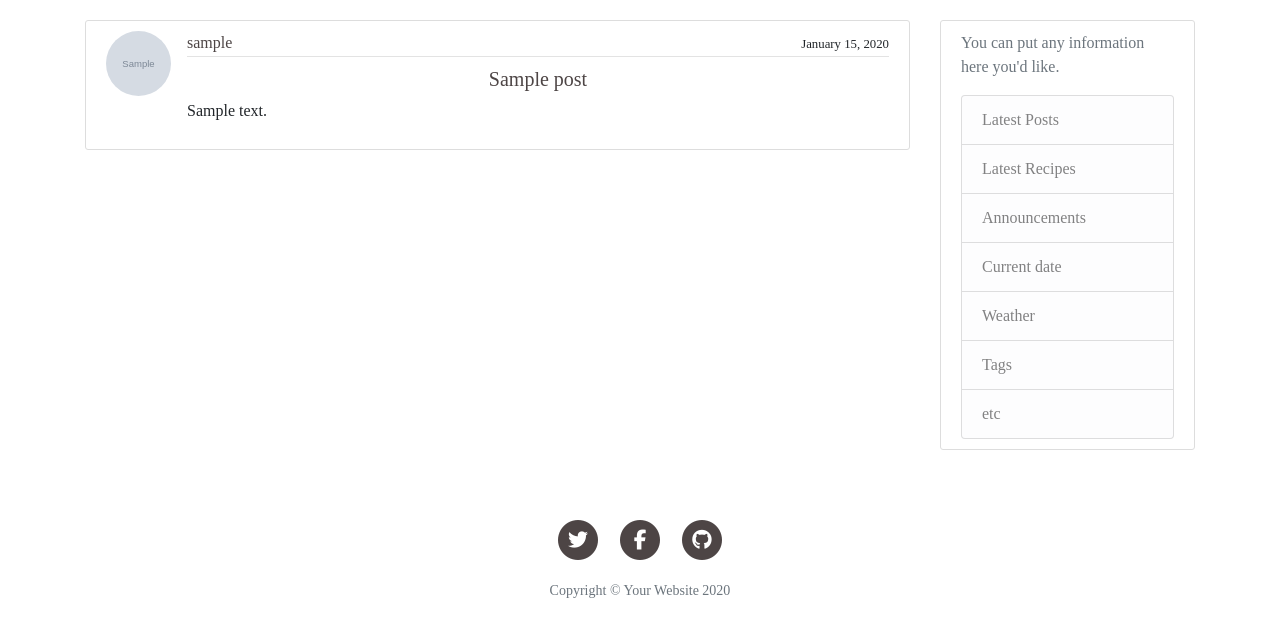
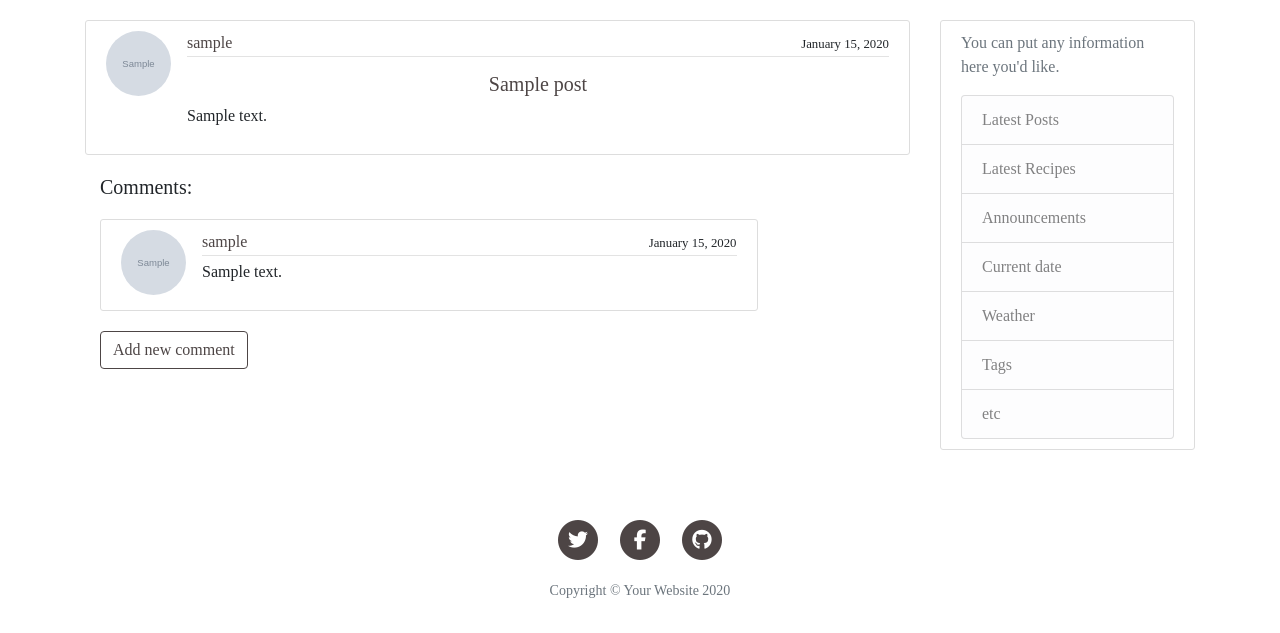
Before and after one commit to tomekmatuszewski/Diet_composer, a Django app: page /blog/ in a window 1280 px wide. Shown: the part 154-787 px from the top of the page. Run offline with Django 3.2, Linux system fonts and the light colour scheme; a user stored in the database is signed in; tables that the repository leaves empty hold one stand-in row (values such as "Sample post"); grey boxes marked "Sample" are stand-in pictures; parts of the project's set-up code (start-up, migrations or seed data) failed here and were passed over; some libraries are stand-ins or nearby versions.

Commit message:
comment added

```diff
--- a/apps/diet_blog/admin.py
+++ b/apps/diet_blog/admin.py
@@ -1,5 +1,6 @@
 from django.contrib import admin
 
-from .models import *
+from .models import Post, Comment
 
 admin.site.register(Post)
+admin.site.register(Comment)
--- a/apps/diet_blog/models/__init__.py
+++ b/apps/diet_blog/models/__init__.py
@@ -1 +1,2 @@
 from .blog_post import Post
+from .post_comment import Comment
--- /dev/null
+++ b/apps/diet_blog/models/post_comment.py
@@ -0,0 +1,16 @@
+from django.contrib.auth.models import User
+from django.db import models
+from django.urls import reverse
+from django.utils import timezone
+from apps.diet_blog.models import Post
+
+
+class Comment(models.Model):
+
+    content = models.TextField()
+    date_comment = models.DateTimeField(default=timezone.now)
+    post = models.ForeignKey(Post, on_delete=models.CASCADE, related_name="comments")
+    author = models.ForeignKey(User, on_delete=models.CASCADE)
+
+    def __repr__(self):
+        return f"{self.content}"
--- a/apps/diet_blog/static/diet_blog/blog_static.css
+++ b/apps/diet_blog/static/diet_blog/blog_static.css
@@ -63,7 +63,7 @@
   vertical-align: middle;
 }
 
-h5
+.content-section h5
 {
    color: #4D4545;
    margin-top: 15px;
@@ -74,6 +74,7 @@
 {
     color: #4D4545 !important;
     border-color: #4D4545 !important;
+    margin-top: 40px;
 }
 
 .buttons-paginate .btn:hover
@@ -85,3 +86,27 @@
 {
     background-color: #A59E9D !important;
 }
+
+/* comments */
+
+.comments-section
+{
+    display: inline-block;
+}
+
+.comments-section h5
+{
+   margin-top: 0px;
+}
+
+.comments-section .btn
+{
+
+   color: #4D4545 !important;
+   border-color: #4D4545 !important;
+}
+
+.comments-section .btn:hover
+{
+   background-color: #A59E9D !important;
+}
--- a/apps/diet_blog/templates/diet_blog/blog.html
+++ b/apps/diet_blog/templates/diet_blog/blog.html
@@ -12,6 +12,31 @@
                 <p class="article-content">{{ post.content }}</p>
             </div>
         </article>
+        <div class="col-md-10 comments-section">
+            <h5>Comments: </h5>
+            {% if not post.comments.all %}
+                <span>No comments yet..</span>
+                {% if user.is_authenticated %}
+                    <a class="btn btn-outline-info ml-3" href="{% url 'comment-create' post.id %}">Add comment</a>
+                {% endif %}
+            {% else %}
+                {% for comment in post.comments.all %}
+                    <article class="media content-section">
+                        <img class="rounded-circle article-img" src="{{ comment.author.profile.image.url }}">
+                        <div class="media-body">
+                            <div class="article-metadata">
+                                <span class="article-author mr-2"><a  href="#">{{ comment.author }}</a></span>
+                                <span class="article-date ml-5"><small> {{ comment.date_comment|date:"F d, Y" }}</small></span>
+                            </div>
+                            <p class="article-content">{{ comment.content }}</p>
+                        </div>
+                    </article>
+                {% endfor %}
+                {% if user.is_authenticated %}
+                    <a class="btn btn-outline-info mb-4 ml-0 mt-0" href="{% url 'comment-create' post.id %}">Add new comment</a>
+                {% endif %}
+            {% endif %}
+        </div>
     {% endfor %}
 
     <div class="buttons-paginate">
--- a/apps/diet_blog/urls.py
+++ b/apps/diet_blog/urls.py
@@ -1,7 +1,7 @@
 from django.urls import path
 
 from .views import (PostCreateView, PostDeleteView, PostDetailView,
-                    PostListView, PostUpdateView, UserPostListView)
+                    PostListView, PostUpdateView, UserPostListView, CommentCreateView)
 
 urlpatterns = [
     path("blog/", PostListView.as_view(), name="diet_composer-blog"),
@@ -10,4 +10,5 @@
     path("post/<int:pk>/update/", PostUpdateView.as_view(), name="post-update"),
     path("post/<int:pk>/delete/", PostDeleteView.as_view(), name="post-delete"),
     path("user/<str:username>", UserPostListView.as_view(), name="user-posts"),
+    path("post/<int:pk>/comment", CommentCreateView.as_view(), name="comment-create"),
 ]
--- a/apps/diet_blog/views.py
+++ b/apps/diet_blog/views.py
@@ -4,11 +4,10 @@
 from django.views.generic import (CreateView, DeleteView, DetailView, ListView,
                                   UpdateView)
 
-from apps.diet_blog.models import Post
+from apps.diet_blog.models import Post, Comment
 
 
 class PostListView(ListView):
-
     model = Post
     template_name = "diet_blog/blog.html"
     context_object_name = "posts"
@@ -18,7 +17,6 @@
 
 
 class UserPostListView(ListView):
-
     model = Post
     template_name = "diet_blog/user_posts.html"
     context_object_name = "posts"
@@ -30,12 +28,10 @@
 
 
 class PostDetailView(DetailView):
-
     model = Post
 
 
 class PostCreateView(LoginRequiredMixin, CreateView):
-
     model = Post
     fields = ["title", "content"]
 
@@ -45,7 +41,6 @@
 
 
 class PostUpdateView(LoginRequiredMixin, UserPassesTestMixin, UpdateView):
-
     model = Post
     fields = ["title", "content"]
 
@@ -61,7 +56,6 @@
 
 
 class PostDeleteView(LoginRequiredMixin, UserPassesTestMixin, DeleteView):
-
     model = Post
     success_url = "/blog"
 
@@ -70,3 +64,14 @@
         if self.request.user == post.author:
             return True
         return False
+
+
+class CommentCreateView(LoginRequiredMixin, CreateView):
+    model = Comment
+    success_url = "/blog"
+    fields = ["content"]
+
+    def form_valid(self, form):
+        form.instance.post_id = self.kwargs['pk']
+        form.instance.author = self.request.user
+        return super().form_valid(form)
```
Also changed, not shown: apps/diet_blog/templates/diet_blog/comment_form.html (added, +19 -0 lines), apps/diet_blog/migrations/0002_comment.py (added).
